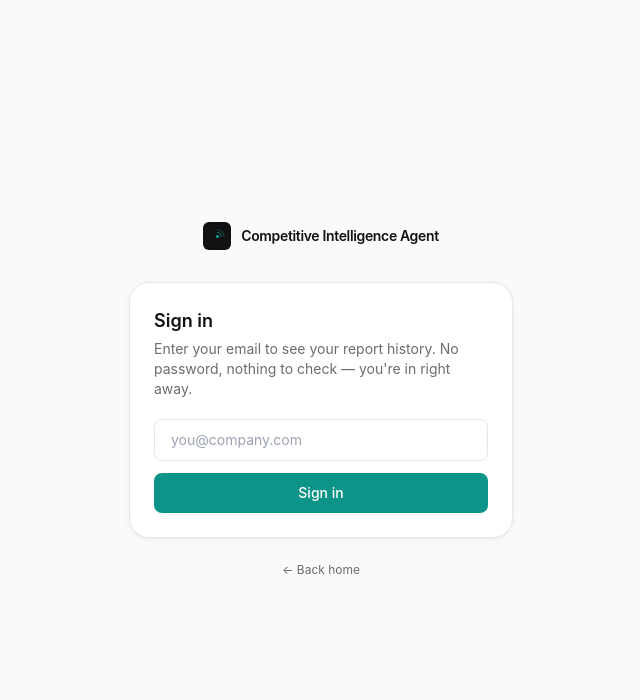
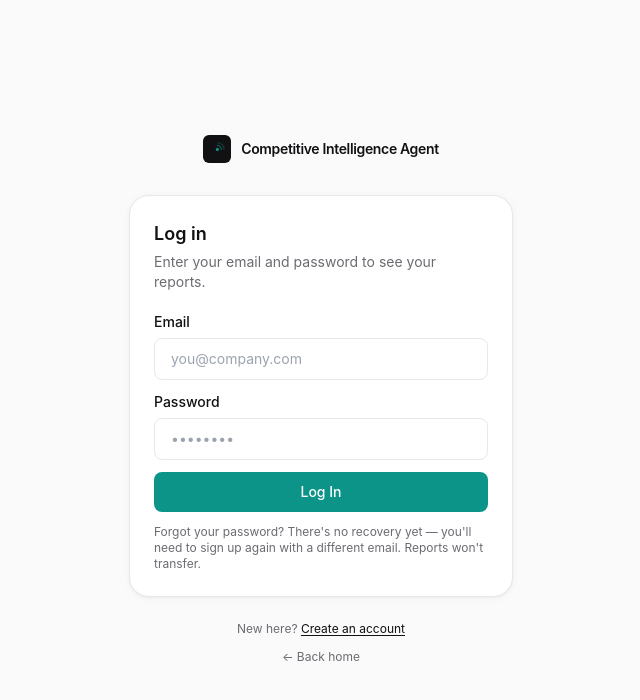
Before and after one commit to ReshmikaD/competitive-intelligence-agent, a Next.js app: page /login in a window 1280 px wide. Shown: the top 700 px of the page, without its empty margins (319-959 px from the left). Built offline with nearby package versions, Linux system fonts and the light colour scheme.

Commit message:
Update login page: add password field and new copy per UX spec

```diff
--- a/app/login/page.tsx
+++ b/app/login/page.tsx
@@ -8,22 +8,28 @@ import Logo from "@/components/Logo";
 export default function LoginPage() {
   const router = useRouter();
   const [email, setEmail] = useState("");
+  const [password, setPassword] = useState("");
   const [status, setStatus] = useState<"idle" | "signing-in" | "error">("idle");
   const [error, setError] = useState("");
+  const [errorCode, setErrorCode] = useState<string | undefined>(undefined);
 
   async function handleSubmit(e: React.FormEvent) {
     e.preventDefault();
-    if (!email.trim()) return;
+    if (!email.trim() || !password) return;
     setStatus("signing-in");
     setError("");
+    setErrorCode(undefined);
     try {
       const res = await fetch("/api/auth/login", {
         method: "POST",
         headers: { "Content-Type": "application/json" },
-        body: JSON.stringify({ email }),
+        body: JSON.stringify({ email, password }),
       });
       const data = await res.json();
-      if (!res.ok) throw new Error(data.error || "Failed to sign in.");
+      if (!res.ok) {
+        setErrorCode(data.code);
+        throw new Error(data.error || "Failed to log in.");
+      }
       router.push("/account");
       router.refresh();
     } catch (err) {
@@ -43,33 +49,72 @@ export default function LoginPage() {
         </Link>
 
         <div className="rounded-xl2 border border-line bg-white p-6 shadow-card">
-          <h1 className="text-lg font-semibold text-ink">Sign in</h1>
+          <h1 className="text-lg font-semibold text-ink">Log in</h1>
           <p className="mt-1 text-sm text-mist">
-            Enter your email to see your report history. No password, nothing to check —
-            you're in right away.
+            Enter your email and password to see your reports.
           </p>
 
           <form onSubmit={handleSubmit} className="mt-5 space-y-3">
+            <div>
+              <label className="mb-1.5 block text-sm font-medium text-ink">Email</label>
               <input
                 type="email"
                 required
+                autoComplete="email"
                 value={email}
                 onChange={(e) => setEmail(e.target.value)}
                 placeholder="you@company.com"
                 className="w-full rounded-lg border border-line px-4 py-2.5 text-sm outline-none focus:border-accent focus-visible:outline-none focus-visible:ring-2 focus-visible:ring-accent focus-visible:ring-offset-2"
               />
+            </div>
+
+            <div>
+              <label className="mb-1.5 block text-sm font-medium text-ink">Password</label>
+              <input
+                type="password"
+                required
+                autoComplete="current-password"
+                value={password}
+                onChange={(e) => setPassword(e.target.value)}
+                placeholder="••••••••"
+                className="w-full rounded-lg border border-line px-4 py-2.5 text-sm outline-none focus:border-accent focus-visible:outline-none focus-visible:ring-2 focus-visible:ring-accent focus-visible:ring-offset-2"
+              />
+            </div>
+
             <button
               type="submit"
               disabled={status === "signing-in"}
               className="w-full rounded-lg bg-accent px-4 py-2.5 text-sm font-medium text-white transition hover:bg-accent-dark disabled:opacity-60 focus-visible:outline-none focus-visible:ring-2 focus-visible:ring-accent focus-visible:ring-offset-2"
             >
-              {status === "signing-in" ? "Signing in…" : "Sign in"}
+              {status === "signing-in" ? "Logging in…" : "Log In"}
             </button>
-            {status === "error" && <p className="text-xs text-threat-high">{error}</p>}
+
+            <p className="text-xs text-mist">
+              Forgot your password? There&apos;s no recovery yet — you&apos;ll need to sign up
+              again with a different email. Reports won&apos;t transfer.
+            </p>
+
+            {status === "error" && (
+              <p className="text-xs text-threat-high">
+                {error}{" "}
+                {errorCode === "no_account" && (
+                  <Link href="/signup" className="underline underline-offset-2 hover:no-underline">
+                    Sign up instead.
+                  </Link>
+                )}
+              </p>
+            )}
           </form>
         </div>
 
         <p className="mt-6 text-center text-xs text-mist">
+          New here?{" "}
+          <Link href="/signup" className="text-ink underline underline-offset-2 hover:no-underline">
+            Create an account
+          </Link>
+        </p>
+
+        <p className="mt-3 text-center text-xs text-mist">
           <Link href="/" className="hover:text-ink">
             ← Back home
           </Link>
```
Lines whose indentation alone changed are shown as unchanged.
